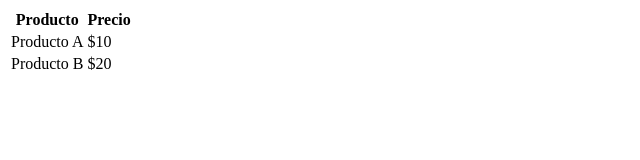
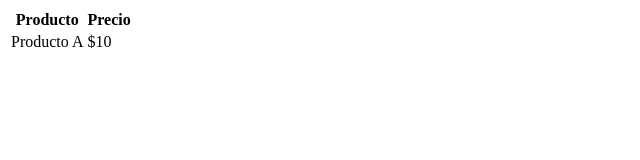
Before and after one commit to RubiSandoval/practicando-git-2025, a plain HTML site: page productos.html in a window 1280 px wide. Shown: the whole page, without its empty margins (0-640 px from the left). Drawn offline with Linux system fonts and the light colour scheme.

Commit message:
cambio en producto

```diff
--- a/productos.html
+++ b/productos.html
@@ -15,10 +15,6 @@
             <td>Producto A</td>
             <td>$10</td>
         </tr>
-        <tr>
-            <td>Producto B</td>
-            <td>$20</td>
-        </tr>
     </table>
 </body>
 </html>
```
